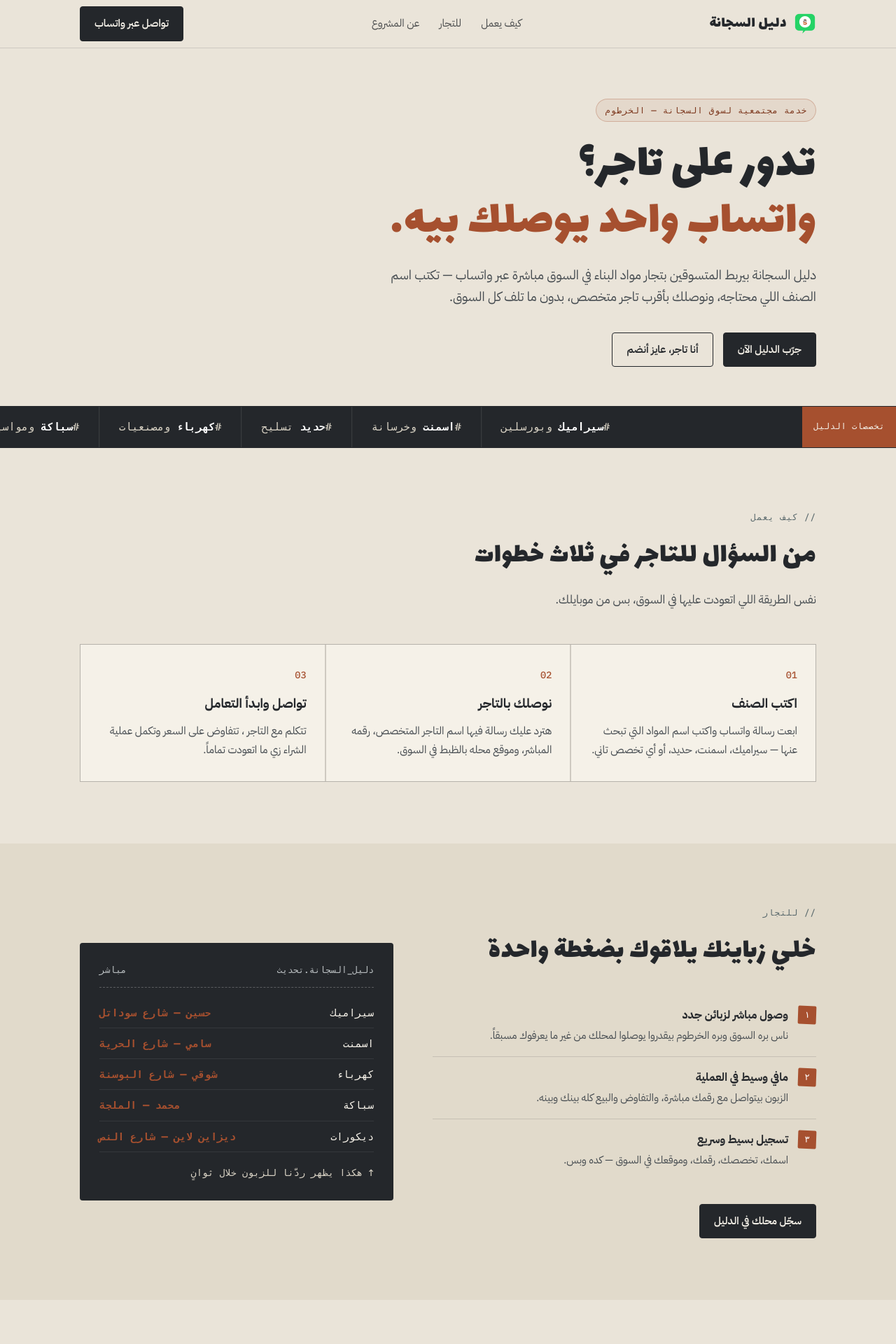
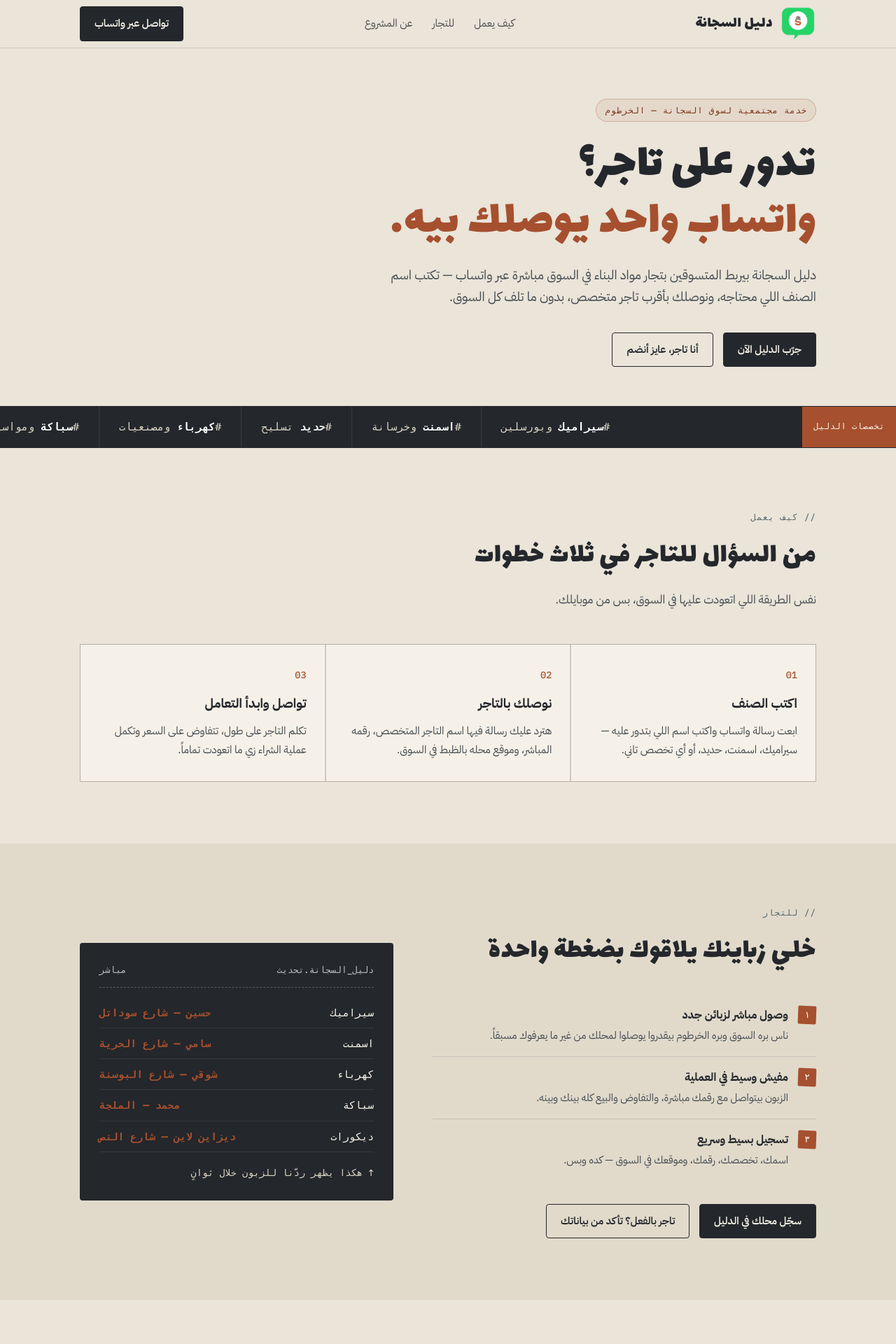
Before and after one commit to mohbab1-sondos/sajjana-bot, a Flask app: page / in a window 1280 px wide. Shown: the top 1920 px of the page at 70% size. Run offline with Flask 3, Linux system fonts and the light colour scheme.

Commit message:
Refine text and update brand image size in index.html
Updated various text phrases for clarity and consistency in Arabic language content. Increased image size for brand logo.

```diff
--- a/templates/index.html
+++ b/templates/index.html
@@ -57,7 +57,7 @@
   }
   .brand{display:flex; align-items:center; gap:10px; font-size:1.4rem;}
   .brand .dot{width:10px;height:10px;background:var(--rust);border-radius:2px; transform:rotate(45deg); flex:none;}
-  .brand img{height:32px; width:32px; object-fit:contain; flex:none;}
+  .brand img{height:52px; width:52px; object-fit:contain; flex:none;}
   nav .links{display:flex; gap:28px; font-size:0.95rem;}
   nav .links a{text-decoration:none; opacity:0.8; transition:opacity .15s;}
   nav .links a:hover{opacity:1;}
@@ -278,7 +278,7 @@
         <div class="step">
           <span class="num">01</span>
           <h3>اكتب الصنف</h3>
-          <p>ابعت رسالة واتساب واكتب اسم المواد التي تبحث عنها — سيراميك، اسمنت، حديد، أو أي تخصص تاني.</p>
+          <p>ابعت رسالة واتساب واكتب اسم اللي بتدور عليه — سيراميك، اسمنت، حديد، أو أي تخصص تاني.</p>
         </div>
         <div class="step">
           <span class="num">02</span>
@@ -288,7 +288,7 @@
         <div class="step">
           <span class="num">03</span>
           <h3>تواصل وابدأ التعامل</h3>
-          <p>تتكلم مع التاجر ، تتفاوض على السعر وتكمل عملية الشراء زي ما اتعودت تماماً.</p>
+          <p>تكلم التاجر على طول، تتفاوض على السعر وتكمل عملية الشراء زي ما اتعودت تماماً.</p>
         </div>
       </div>
     </div>
@@ -307,7 +307,7 @@
             </li>
             <li>
               <span class="mark">٢</span>
-              <div><b>مافي وسيط في العملية</b><span>الزبون بيتواصل مع رقمك مباشرة، والتفاوض والبيع كله بينك وبينه.</span></div>
+              <div><b>مفيش وسيط في العملية</b><span>الزبون بيتواصل مع رقمك مباشرة، والتفاوض والبيع كله بينك وبينه.</span></div>
             </li>
             <li>
               <span class="mark">٣</span>
@@ -315,6 +315,7 @@
             </li>
           </ul>
           <a class="btn" href="https://wa.me/201554042773?text=عايز%20انضم%20لدليل%20السجانة" target="_blank" rel="noopener">سجّل محلك في الدليل</a>
+          <a class="btn ghost" href="/check" style="margin-right:10px;">تاجر بالفعل؟ تأكد من بياناتك</a>
         </div>
 
         <div class="price-card">
```
